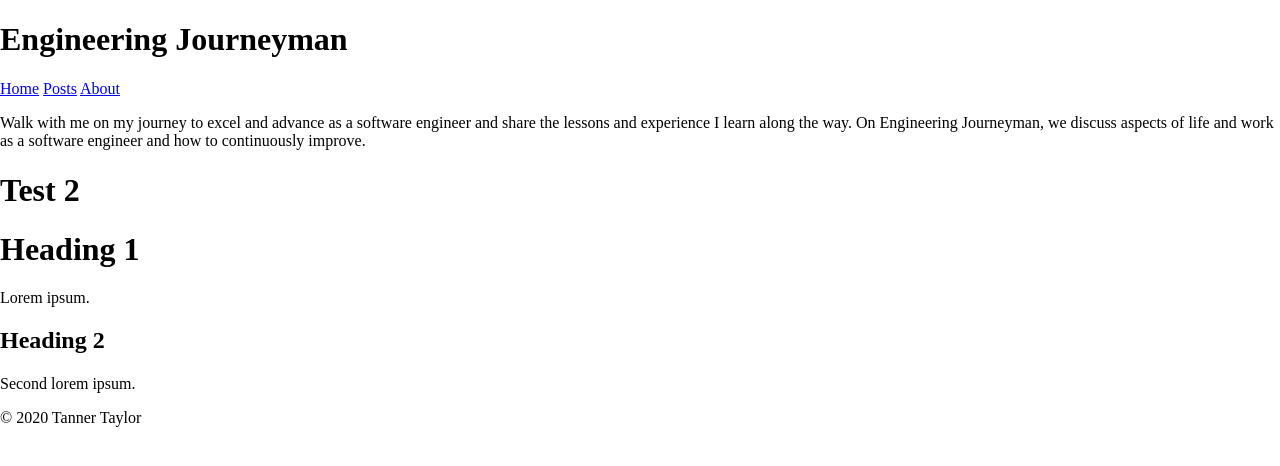
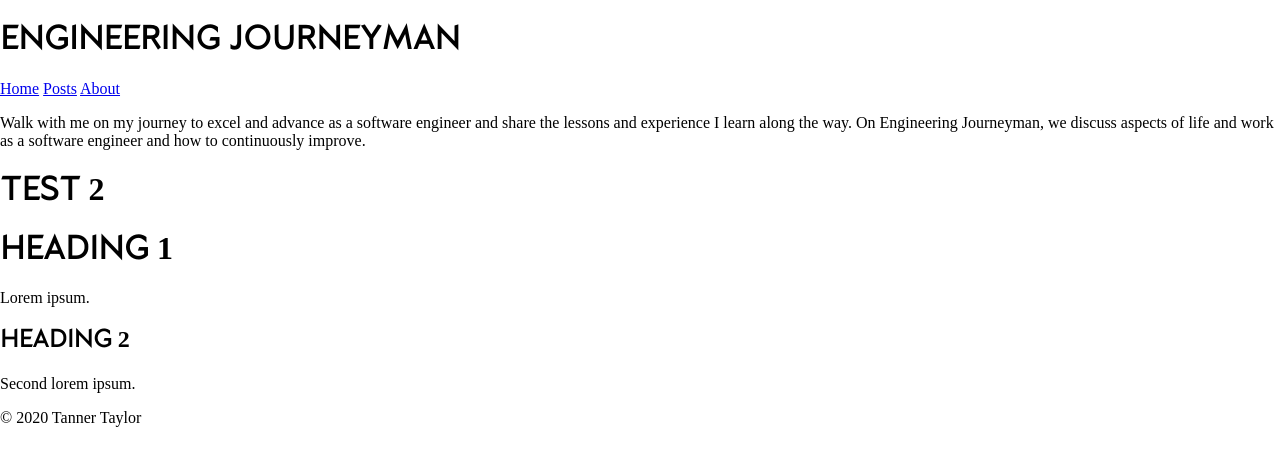
Before and after one commit to engineering-journeyman/engineering-journeyman.github.io, a Jekyll site: the page built from index.md, in a window 1280 px wide. Shown: the top 466 px of the page. Built offline with Jekyll 4.4.1, drawn with Linux system fonts in a browser that asks for light colours.

Commit message:
Added Kano font.

```diff
--- a/_layouts/main.html
+++ b/_layouts/main.html
@@ -9,6 +9,7 @@
         <meta name="description" content="{{ site.description }}" />
 
         <link rel="stylesheet" href="/styles/normalize.css" />
+        <link rel="stylesheet" href="/styles/main.css" />
     </head>
     <body>
         <header>
--- /dev/null
+++ b/styles/main.css
@@ -0,0 +1,9 @@
+@font-face {
+    font-family: Kano;
+    src: url("../fonts/kano.otf");
+}
+
+h1, h2, h3, h4 {
+    font-family: Kano;
+    text-transform: uppercase;
+}
```
Also changed, not shown: fonts/kano.otf (added).
